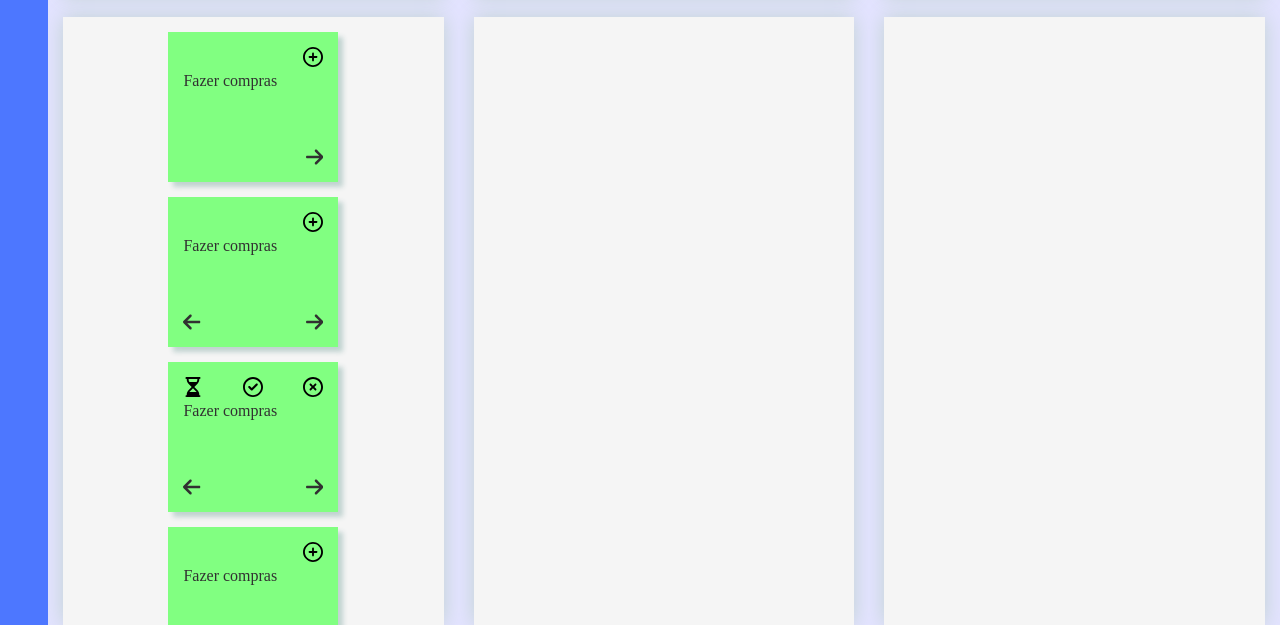
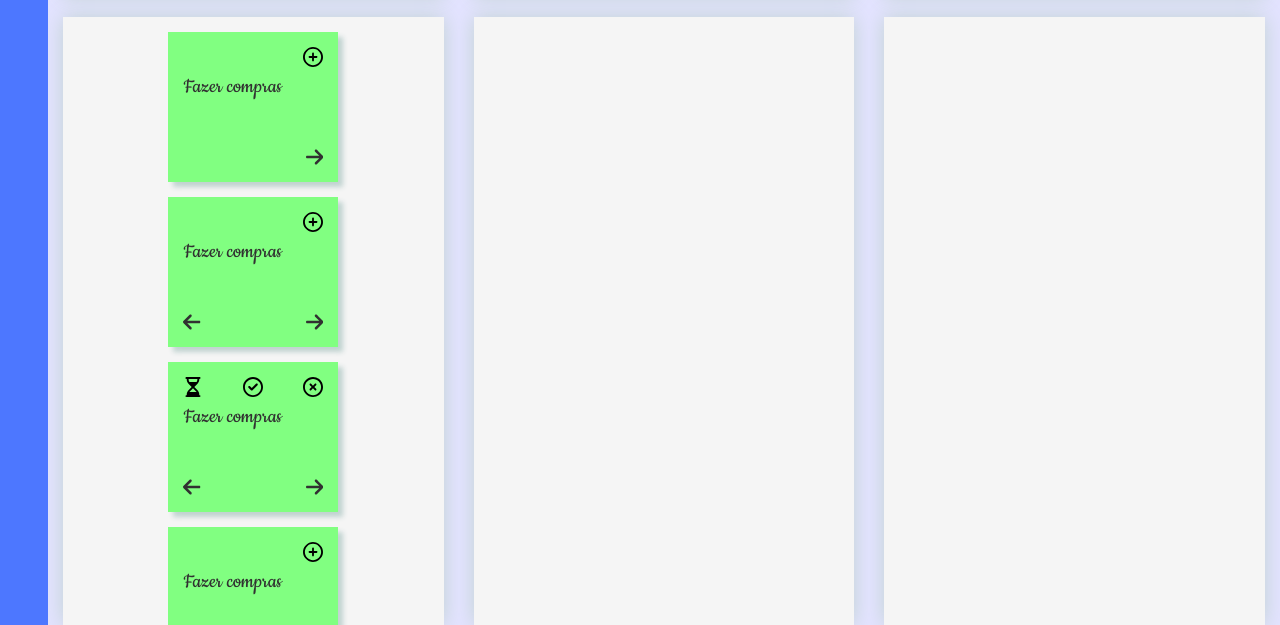
Before and after one commit to DanielFirme/planner, a plain HTML site: page public/index.html in a window 1280 px wide. Shown: the part 175-800 px from the top of the page. Drawn offline with nearby package versions, Linux system fonts and the light colour scheme.

Commit message:
post-it update

```diff
--- a/public/assets/css/style.css
+++ b/public/assets/css/style.css
@@ -152,6 +152,9 @@ main {
 .pi-textarea {
     flex: 1;
     padding-top: 5px;
+    font-family: 'Cookie', cursive;
+    font-size: 23px;
+    padding-top: 7px;
 }
 
 .flex-end {
```
